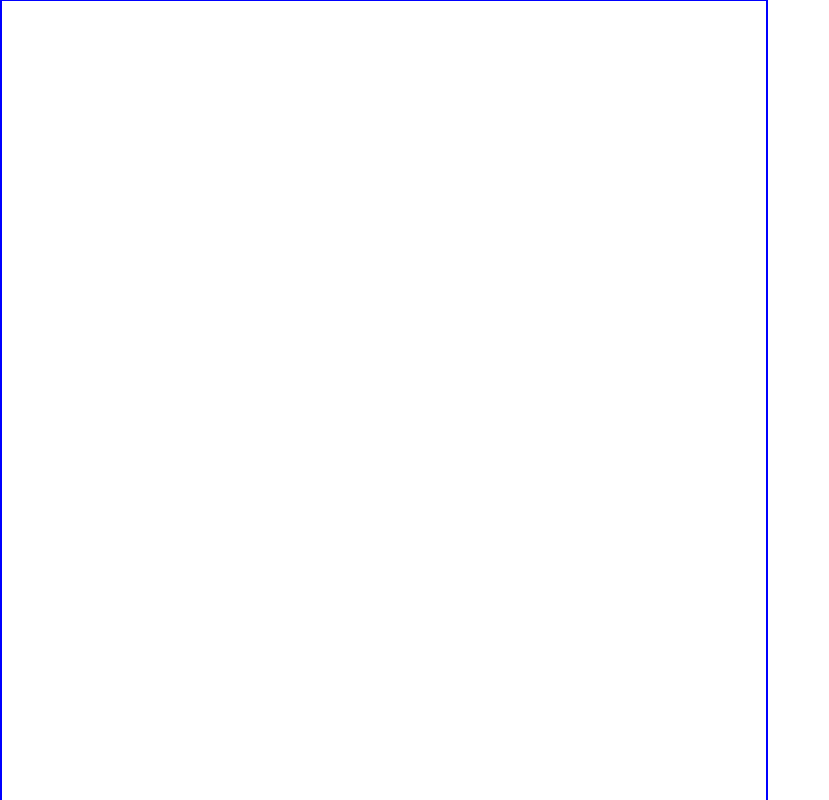
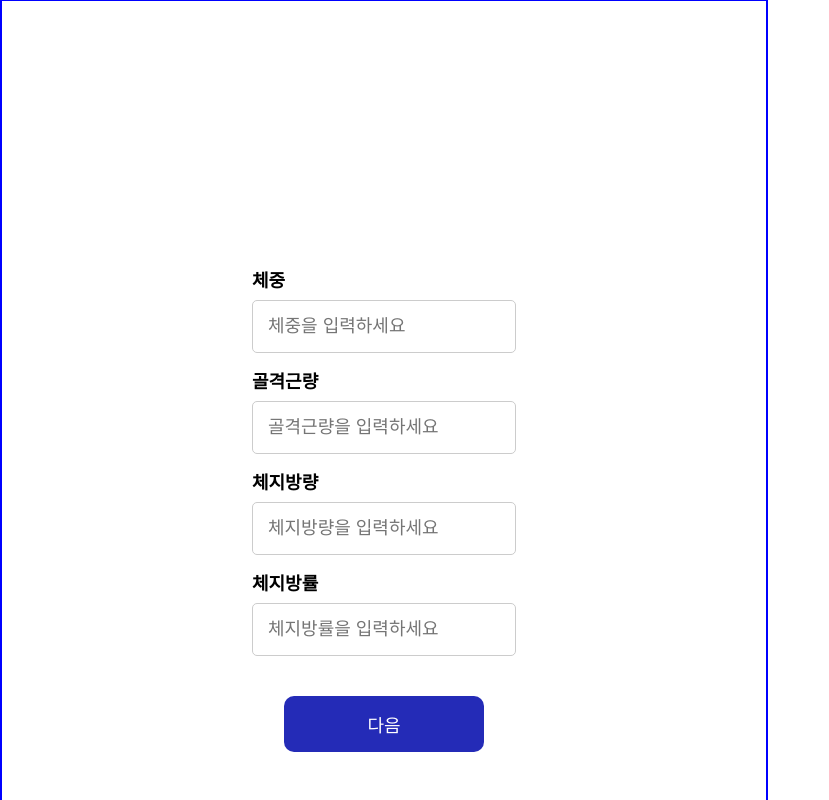
Before and after one commit to edenLeSIK/trainersmeal, a React (Vite) app: page /bia in a window 1280 px wide. Before the commit this address had no page. Shown: the top 800 px of the page, without its empty margins (0-829 px from the left). Built offline with nearby package versions, Linux system fonts and the light colour scheme.

Commit message:
feature bia

```diff
--- a/src/App.tsx
+++ b/src/App.tsx
@@ -3,6 +3,7 @@ import { BrowserRouter as Router, Routes, Route } from "react-router-dom";
 import Home from "./pages/Member";
 import Login from "./pages/Login";
 import Register from "./pages/Register";
+import Bia from "./pages/Bia";
 import GlobalStyle from "./GlobalStyle";
 
 function App() {
@@ -14,6 +15,7 @@ function App() {
         <Route path="/" element={<Home />} />
         <Route path="/login" element={<Login />} />
         <Route path="/register" element={<Register />} />
+        <Route path="/bia" element={<Bia />} />
       </Routes>
     </Router>
   );
--- /dev/null
+++ b/src/pages/Bia.tsx
@@ -0,0 +1,129 @@
+import React, { useState, ChangeEvent } from "react";
+import { useNavigate } from "react-router-dom";
+import styled from "styled-components";
+import InputComponent from "../components/ui/InputComponent";
+import Button from "../components/ui/Button";
+
+const Bia: React.FC = () => {
+  const [weight, setWeight] = useState<string>("");
+  const [muscleMass, setMuscleMass] = useState<string>("");
+  const [bodyFatMass, setBodyFatMass] = useState<string>("");
+  const [bodyFatPercentage, setBodyFatPercentage] = useState<string>("");
+  const navigate = useNavigate();
+
+  const handleWeightChange = (e: ChangeEvent<HTMLInputElement>) => {
+    setWeight(e.target.value);
+  };
+
+  const handleMuscleMassChange = (e: ChangeEvent<HTMLInputElement>) => {
+    setMuscleMass(e.target.value);
+  };
+
+  const handleBodyFatMassChange = (e: ChangeEvent<HTMLInputElement>) => {
+    setBodyFatMass(e.target.value);
+  };
+
+  const handleBodyFatPercentageChange = (e: ChangeEvent<HTMLInputElement>) => {
+    setBodyFatPercentage(e.target.value);
+  };
+
+  const handleSubmit = () => {
+    const updatedData = {
+      weight,
+      muscleMass,
+      bodyFatMass,
+      bodyFatPercentage,
+    };
+    console.log("Updated Body Composition Data:", updatedData);
+
+    navigate("/meal-selection");
+  };
+
+  return (
+    <Container>
+      <div className="input-group">
+        <label htmlFor="weight">체중</label>
+        <InputComponent
+          type="text"
+          id="weight"
+          placeholder="체중을 입력하세요"
+          value={weight}
+          onChange={handleWeightChange}
+        />
+      </div>
+      <div className="input-group">
+        <label htmlFor="muscleMass">골격근량</label>
+        <InputComponent
+          type="text"
+          id="muscleMass"
+          placeholder="골격근량을 입력하세요"
+          value={muscleMass}
+          onChange={handleMuscleMassChange}
+        />
+      </div>
+      <div className="input-group">
+        <label htmlFor="bodyFatMass">체지방량</label>
+        <InputComponent
+          type="text"
+          id="bodyFatMass"
+          placeholder="체지방량을 입력하세요"
+          value={bodyFatMass}
+          onChange={handleBodyFatMassChange}
+        />
+      </div>
+      <div className="input-group">
+        <label htmlFor="bodyFatPercentage">체지방률</label>
+        <InputComponent
+          type="text"
+          id="bodyFatPercentage"
+          placeholder="체지방률을 입력하세요"
+          value={bodyFatPercentage}
+          onChange={handleBodyFatPercentageChange}
+        />
+      </div>
+      <Button text="다음" onClick={handleSubmit} color="main" />
+    </Container>
+  );
+};
+
+export default Bia;
+
+const Container = styled.div`
+  display: flex;
+  flex-direction: column;
+  align-items: center;
+  padding: 20px;
+  max-width: 500px;
+  margin: 0 auto;
+
+  h2 {
+    margin-bottom: 20px;
+    font-size: 24px;
+  }
+
+  .input-group {
+    display: flex;
+    flex-direction: column;
+    margin-bottom: 20px;
+    width: 100%;
+
+    label {
+      margin-bottom: 10px;
+      font-weight: bold;
+      font-size: 18px;
+    }
+
+    input {
+      padding: 15px;
+      font-size: 18px;
+      border-radius: 5px;
+      border: 1px solid #ccc;
+    }
+  }
+
+  button {
+    padding: 15px 30px;
+    font-size: 18px;
+    margin-top: 20px;
+  }
+`;
--- a/src/pages/Member.tsx
+++ b/src/pages/Member.tsx
@@ -42,7 +42,7 @@ const Member: React.FC = () => {
   };
 
   const handleOrderClick = (id: string) => {
-    navigate(`/order/${id}`);
+    navigate(`/bia`);
   };
 
   const handleMemberClick = (id: string) => {
```
Also changed, not shown: src/pages/MealSelection.tsx (added).
